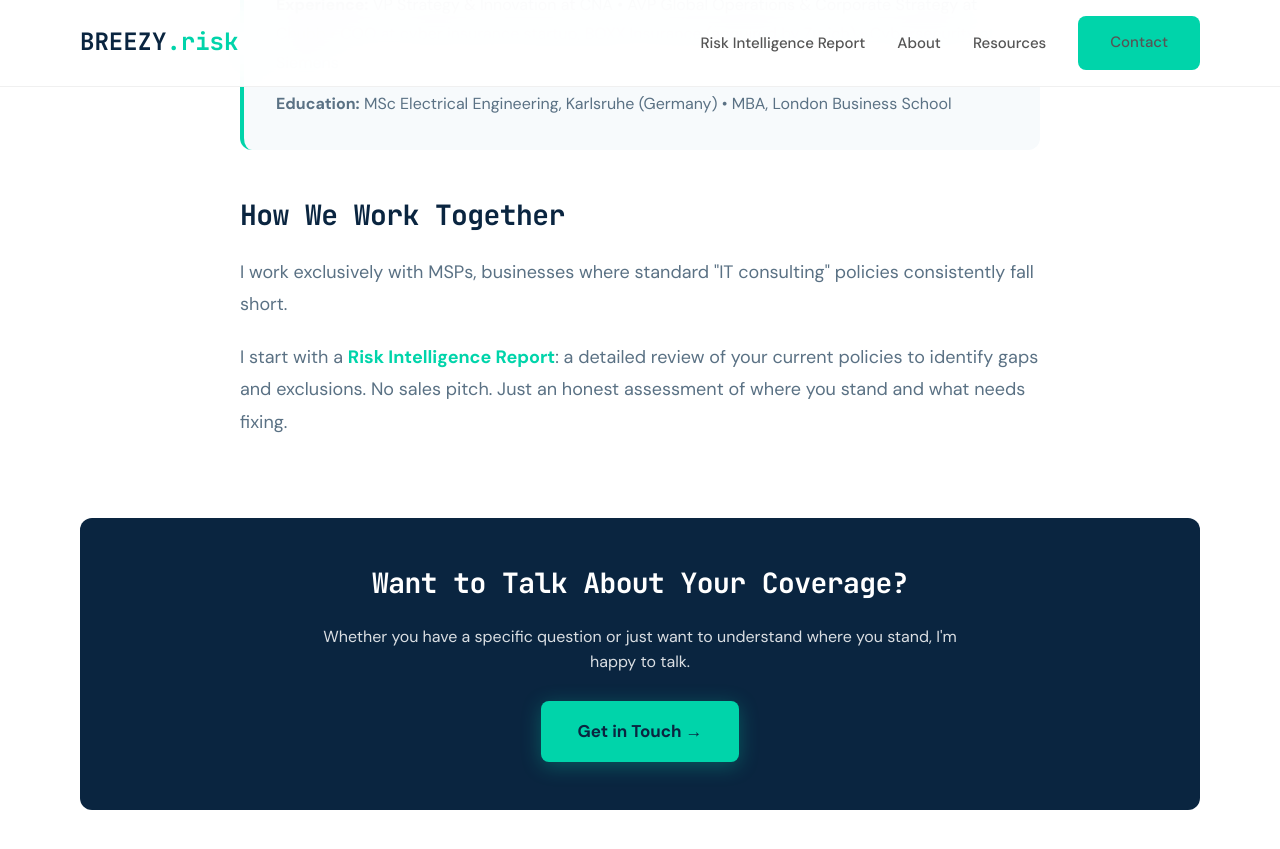
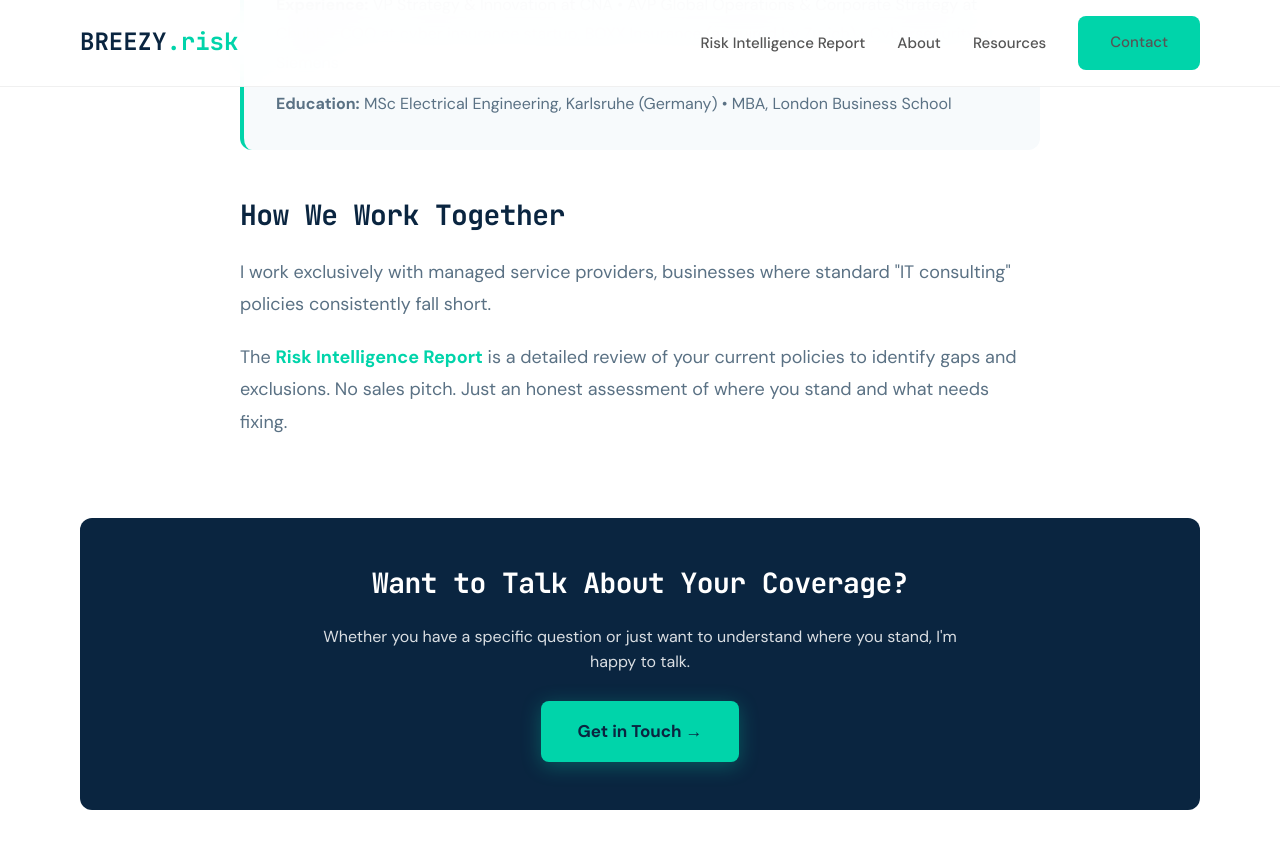
Before and after one commit to joeproe1/breezyins.com, a Jekyll site: the page built from about.html, in a window 1280 px wide and 900 px high, scrolled down 1603 px. Shown: the top 849 px of the window. Built offline with Jekyll 4.4.1, drawn with Linux system fonts in a browser that asks for light colours.

Commit message:
Update About page: spell out MSPs, reframe RIR as main offer
'managed service providers' instead of 'MSPs'.
'The Risk Intelligence Report is' instead of 'I start with'.
Link now points to /risk-intelligence-report/ instead of /contact/.

Co-Authored-By: Claude Opus 4.6 <noreply@anthropic.com>

```diff
--- a/about.html
+++ b/about.html
@@ -67,8 +67,8 @@ image: /assets/images/joerg-portrait.jpg
             </div>
 
             <h2>How We Work Together</h2>
-            <p>I work exclusively with MSPs, businesses where standard "IT consulting" policies consistently fall short.</p>
-            <p>I start with a <a href="{{ '/contact/' | relative_url }}">Risk Intelligence Report</a>: a detailed review of your current policies to identify gaps and exclusions. No sales pitch. Just an honest assessment of where you stand and what needs fixing.</p>
+            <p>I work exclusively with managed service providers, businesses where standard "IT consulting" policies consistently fall short.</p>
+            <p>The <a href="{{ '/risk-intelligence-report/' | relative_url }}">Risk Intelligence Report</a> is a detailed review of your current policies to identify gaps and exclusions. No sales pitch. Just an honest assessment of where you stand and what needs fixing.</p>
 
 
         </div>
```
